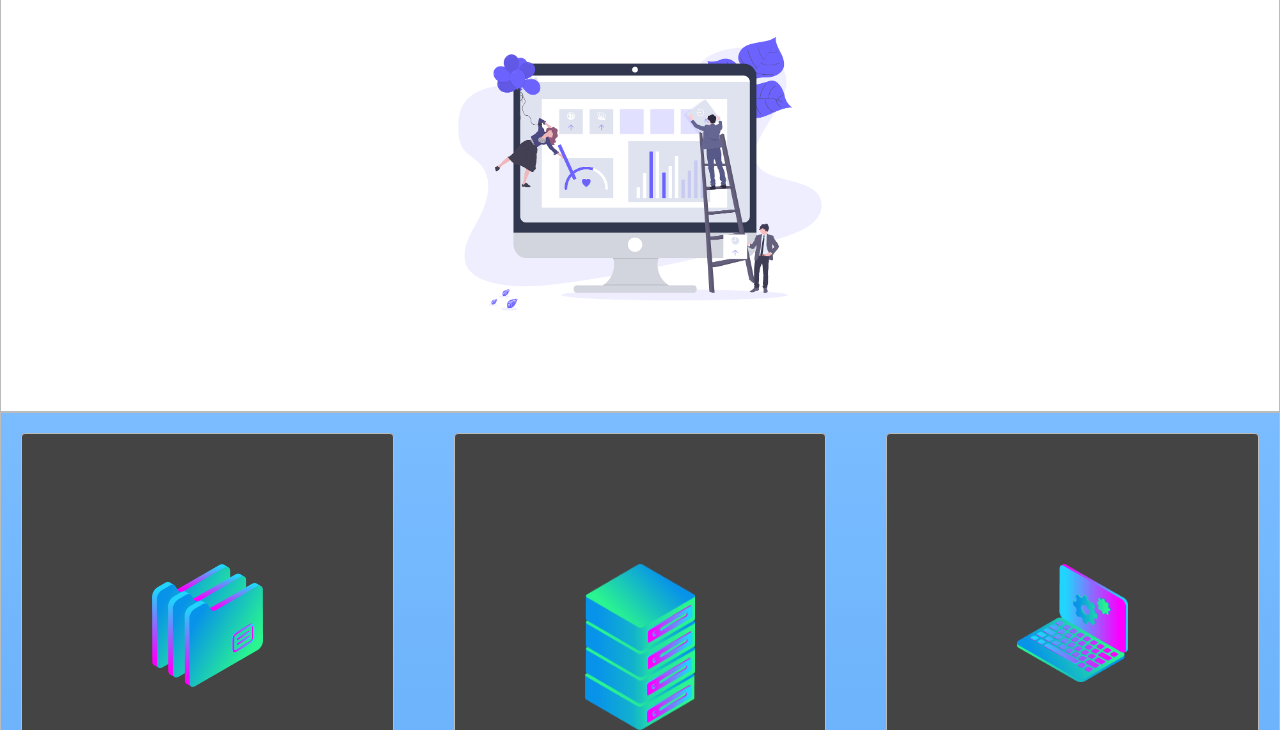
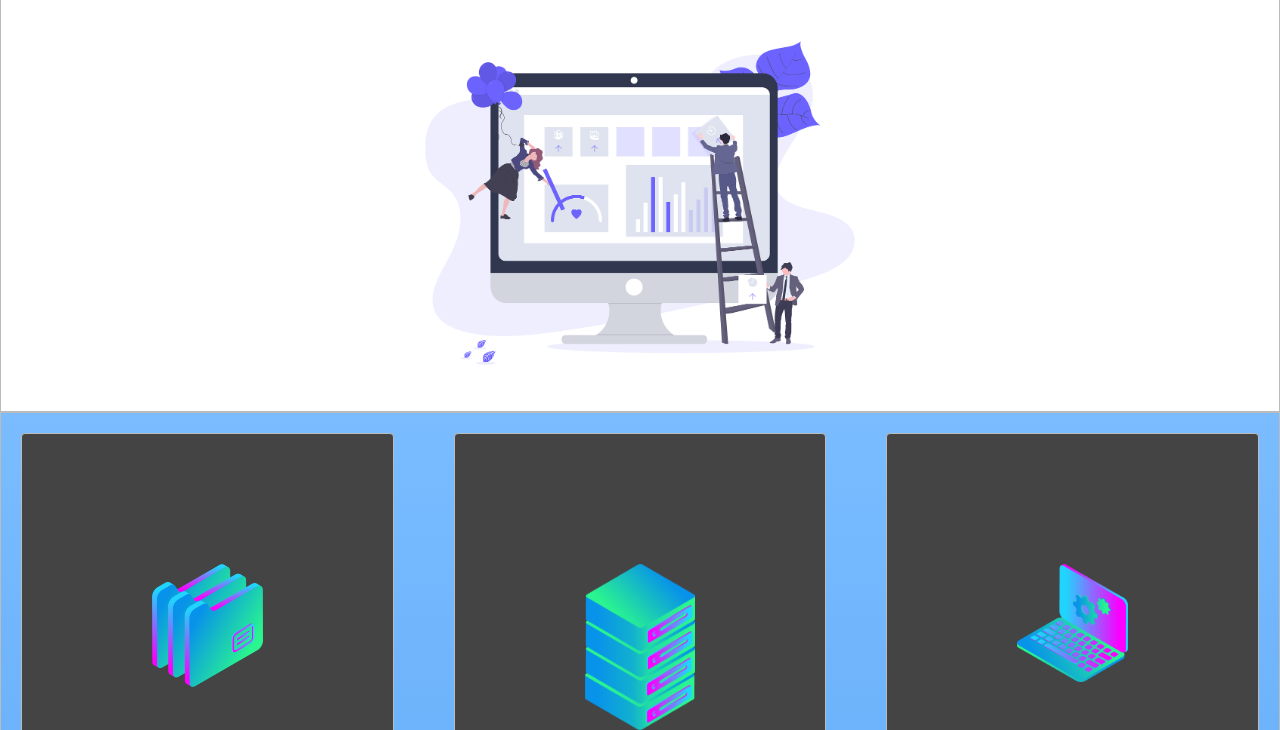
Before and after one commit to AmanMarok/AmanMarok.github.io, a plain HTML site: page index.html in a window 1280 px wide. Shown: the part 70-800 px from the top of the page. Drawn offline with Linux system fonts and the light colour scheme.

Commit message:
Revert "Cover umg setting"
This reverts commit 461f2c83365972caf795274ae0503f73fb686835.

```diff
--- a/index.html
+++ b/index.html
@@ -1,7 +1,7 @@
 <!DOCTYPE html>
 <html>
 <head>
-  <title>First Layout</title>
+  <title>Layout Master</title>
   <link rel="stylesheet" type="text/css" href="./style.css">
   <link href="https://fonts.googleapis.com/css2?family=Lato&display=swap" rel="stylesheet">
 </head>
@@ -14,7 +14,6 @@
 		<li class="contact-push"><a href="">Contacts</li>
 	  </ul>
 	</nav>
-
   <div class="container zone-cover"><img class="cover" src="./img/undraw.png"></div>
 
   <div class="zone blue grid-wrapper">
--- a/style.css
+++ b/style.css
@@ -65,8 +65,8 @@ a{
 }
 
 .cover{
-    width: 55vh;
-    padding-top: 0.3rem;
+    width: 65vh;
+    padding-top: 5%;
     padding-bottom: auto;
 }
 
```
